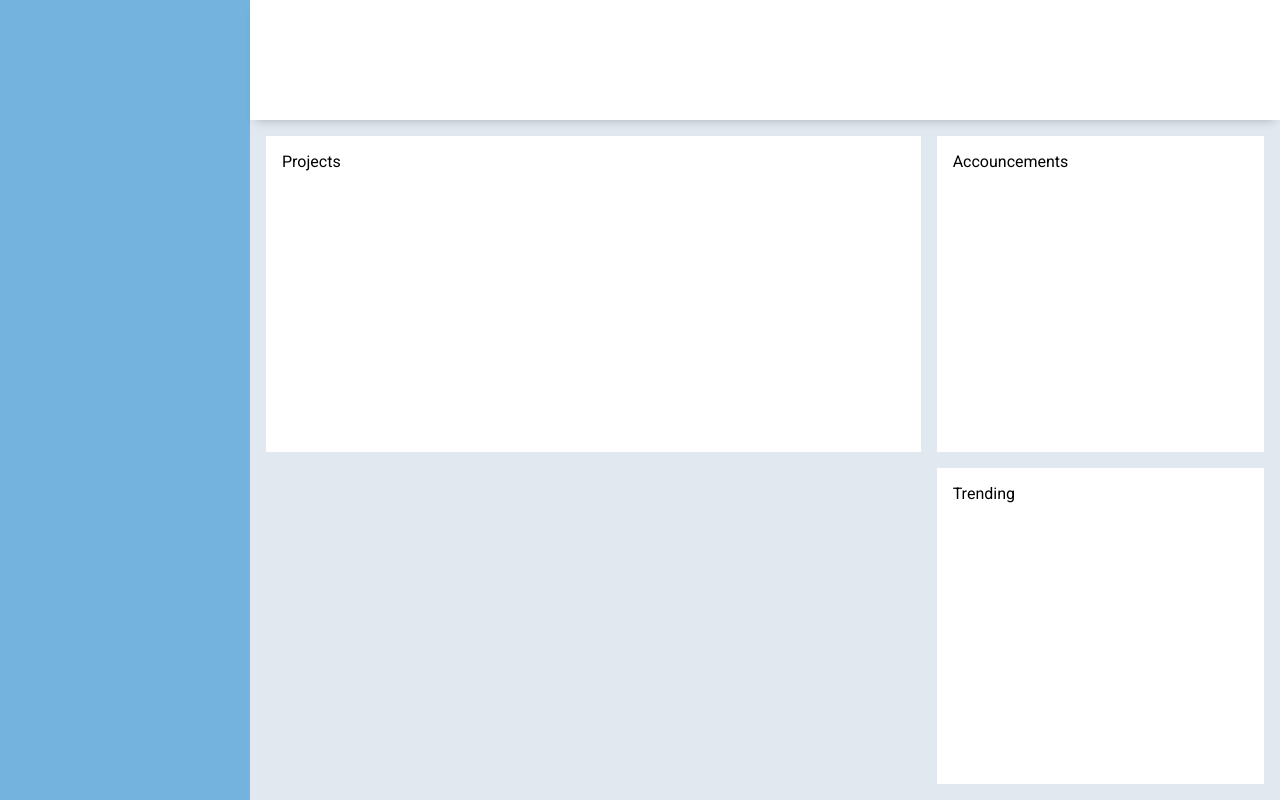
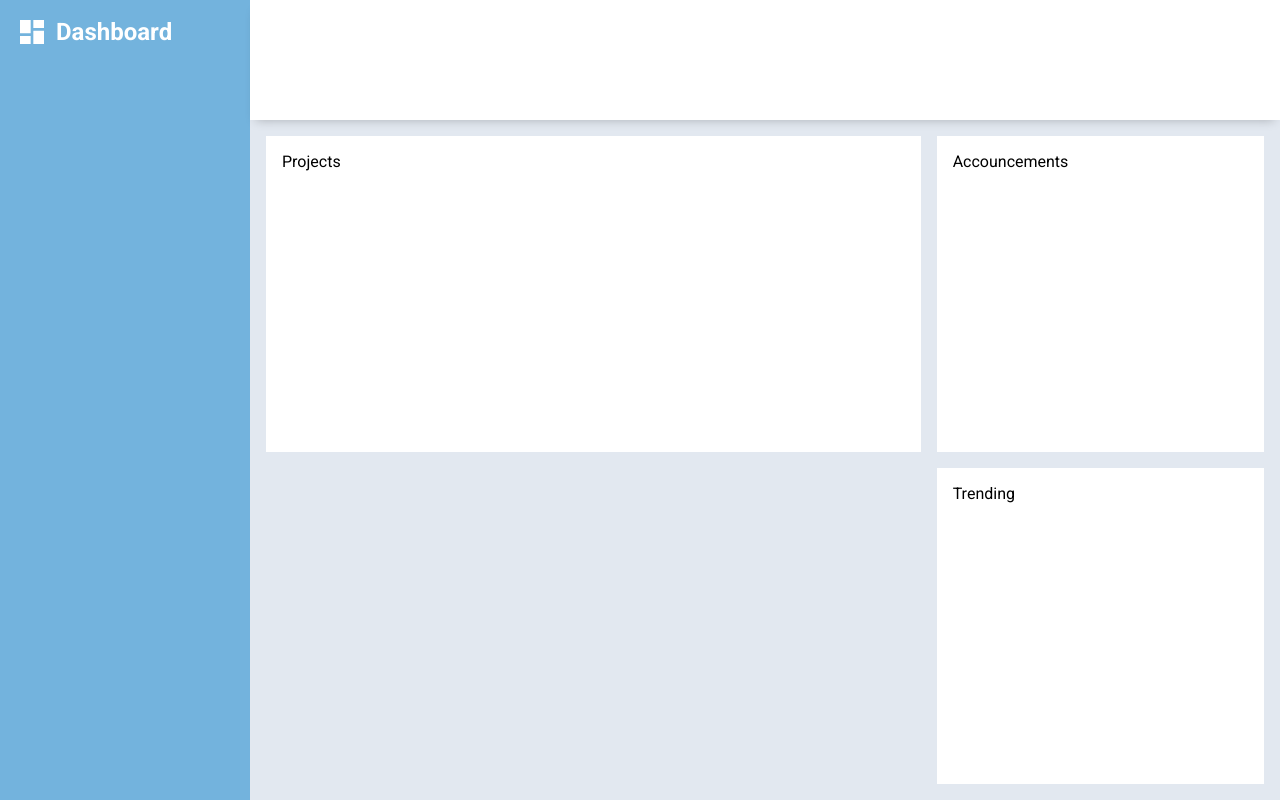
Before and after one commit to justwin02/Admin-Dashboard, a plain HTML site: page index.html in a window 1280 px wide. Drawn offline with Linux system fonts and the light colour scheme.

Commit message:
Sidebar Icon with header

```diff
--- a/assets/css/styles.css
+++ b/assets/css/styles.css
@@ -26,11 +26,27 @@ body {
     height: 100vh;
 }
 
+/* Sidebar */
 .sidebar {
     grid-area: sidebar;
     background-color: rgb(115, 179, 221);
 }
 
+.sidebar .sidebar-brand {
+    display: flex;
+    align-items: center;
+    padding: 1rem;
+    gap: 0.5rem;
+    color: white;
+}
+
+.sidebar .sidebar-icon {
+    width: 32px;
+    height: 32px;
+    fill: white;
+}
+
+/* Header */
 .header{
     grid-area: header;
     background-color: white;
--- a/index.html
+++ b/index.html
@@ -3,13 +3,16 @@
 <head>
   <meta charset="UTF-8" />
   <meta name="viewport" content="width=device-width, initial-scale=1.0" />
-  <title>Dashboard Layout</title>
+  <title>Admin Dashboard</title>
   <link rel="stylesheet" href="assets/css/styles.css">
 </head>
 <body>
     <div class="dashboard">
         <aside class="sidebar">
-
+            <div class="sidebar-brand">
+                <svg class="sidebar-icon brand-icon" xmlns="http://www.w3.org/2000/svg" viewBox="0 0 24 24"><title>view-dashboard</title><path d="M13,3V9H21V3M13,21H21V11H13M3,21H11V15H3M3,13H11V3H3V13Z" /></svg>
+                <h1>Dashboard</h1>
+            </div>
         </aside>
 
         <header class="header">
```
